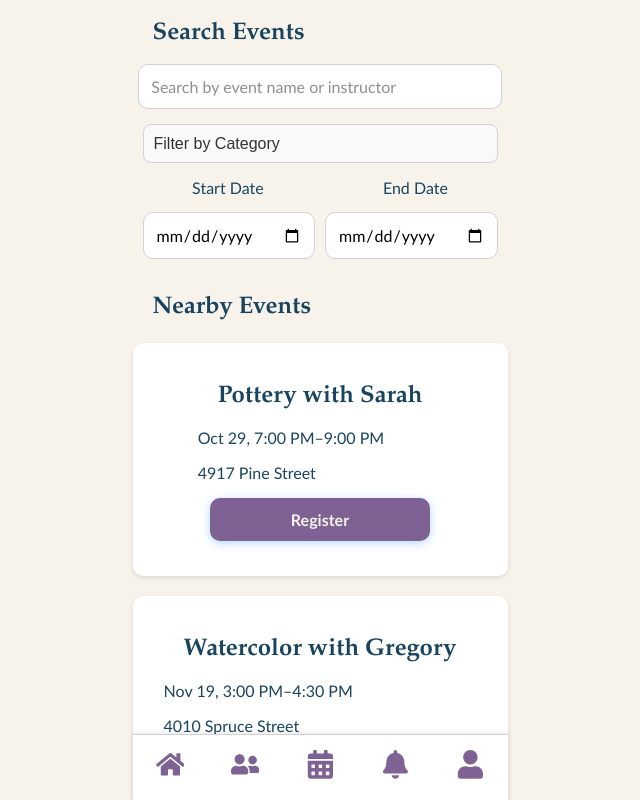
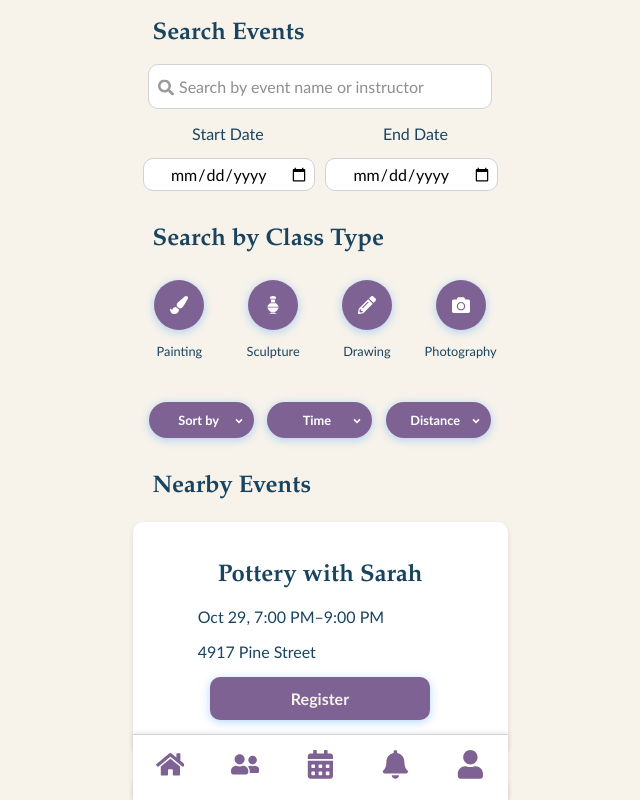
Before and after one commit to tiffanychang04/art-class-app, a React (Create React App) app: page /schedule in a window 1280 px wide. Shown: the top 800 px of the page, without its empty margins (320-960 px from the left). Built offline with nearby package versions, Linux system fonts and the light colour scheme.

Commit message:
more search features and css

```diff
--- a/src/App.css
+++ b/src/App.css
@@ -4,7 +4,6 @@ body {
   font-family: trebuchet ms;
   background-color: #f7f3eb; /* Light tan background */
   color: #19445f;
-  display: flex;
   justify-content: center;
 }
 
@@ -125,8 +124,6 @@ input::placeholder {
 .date-range-filter {
   display: flex;
   flex-direction: column;
-  width: 100%;
-
 }
 
 .date-labels {
@@ -139,57 +136,17 @@ input::placeholder {
   display: flex;
   padding-left: 10px;
   padding-right: 10px;
+  justify-content: space-between;
+  align-items: center;
   gap: 10px;
-  text-align: center;
 }
 
-/* Style the dropdown container */
-.filters select {
-  width: 100%;
-  padding: 10px 40px 10px 10px; /* Add more padding on the right for the custom arrow */
-  font-size: 1em;
-  border: 1px solid #d1d1d6;
-  border-radius: 8px;
-  outline: none;
-  background-color: #f9f9f9; /* Background color */
-  color: #333; /* Text color */
-  cursor: pointer;
-  appearance: none; /* Remove default dropdown arrow */
-  -webkit-appearance: none; /* For Safari */
-  -moz-appearance: none; /* For Firefox */
-  position: relative; /* Needed for positioning the arrow */
-}
-
-/* Custom Arrow */
-.filters select::after {
-  content: 'HI'; /* Unicode for the down arrow */
-  position: absolute;
-  right: 10px;
-  top: 50%;
-  transform: translateY(-50%); /* Vertically center the arrow */
-  font-size: 1.2em; /* Size of the arrow */
-  color: #333; /* Arrow color */
-  pointer-events: none; /* Prevent the arrow from interfering with the dropdown */
+.date-inputs input {
+  text-align: center;
+  padding: 5px;
 }
 
 
-/* Style the dropdown options */
-.filters select option {
-  padding: 10px;
-  background-color: #ffffff;
-  color: #333;
-}
-
-/* Optional: Change the style when dropdown is focused */
-.filters select:focus {
-  border-color: #5b9bd5; /* Blue border when focused */
-  background-color: #e0f0ff; /* Light blue background */
-}
-
-/* Optional: Hover effect on the dropdown options */
-.filters select option:hover {
-  background-color: #e0e0e0; /* Light gray background on hover */
-}
 
 /* Event card styling */
 .event-card button {
@@ -209,40 +166,24 @@ input::placeholder {
 }
 
 
-/* src/App.css */
-.search-container {
-  width: 300px;
-  margin: 20px auto;
-  text-align: center;
+/* Search */
+
+.search {
+  position: relative;
 }
 
-.search-input {
-  width: 100%;
-  padding: 8px;
-  border: 1px solid #ddd;
-  border-radius: 4px;
-  margin-bottom: 10px;
-  font-size: 16px;
-  font-family: trebuchet ms;
+.search input {
+  width: 300px;
+  padding-left: 30px;
 }
 
-.search-results {
-  list-style-type: none;
-  padding: 0;
-  margin: 0;
-  max-height: 200px;
-  overflow-y: auto;
-  border: 1px solid #ddd;
-  border-radius: 4px;
-}
-
-.search-results li {
-  padding: 8px;
-  border-bottom: 1px solid #ddd;
-}
-
-.search-results li:last-child {
-  border-bottom: none;
+.search-icon {
+  position: absolute;
+  left: 25px; /* Position the icon inside the input */
+  top: 55%;
+  transform: translateY(-50%);
+  pointer-events: none; /* Prevent the icon from interfering with input interaction */
+  color: #9b9b9b;
 }
 
 .username {
@@ -341,3 +282,93 @@ input[type="file"] {
 .add-friend-button:hover {
   background-color: #5a765b;
 }
+
+/* Category Icons Section */
+
+.category-icons {
+   display: flex;
+   justify-content: space-between;
+   font-size: 0.8rem;
+}
+
+.category-icons div {
+  display: flex;
+  flex-direction: column;
+  align-items: center;
+  gap: 0px;
+  width: 25%;
+}
+
+.category-icons button {
+  display: flex;
+  align-items: center;
+  justify-content: center;
+  background: #7f6294;
+  border: none;
+  border-radius: 50%;
+  cursor: pointer;
+  color: #FFFFFF;
+  width: 50px;
+  height: 50px;
+  margin-bottom: 0px;
+}
+
+
+.category-icons button:hover {
+  color: #000; /* Darker color on hover */
+}
+
+/* Filter buttons */
+
+.filters button {
+  position: relative;
+  display: flex;
+  border-radius: 50px;
+  font-size: 0.8rem;
+  color: #ffffff;
+  justify-content: center;
+  white-space: nowrap;
+  padding: 10px 16px 10px 10px;
+  width: 105px;
+}
+
+.filters svg {
+  position: absolute;
+  color: #ffffff;
+  right: 5px; /* Position the icon inside the input */
+  top: 55%;
+  transform: translateY(-50%);
+  pointer-events: none;
+}
+
+/* Popup */
+/* The overlay background */
+.popup-overlay {
+  position: fixed;
+  top: 0;
+  left: 0;
+  width: 100%;
+  height: 100%;
+  background-color: rgba(0, 0, 0, 0.5); /* Semi-transparent background */
+  display: flex;
+  justify-content: center;
+  align-items: center;
+  z-index: 1000; /* Ensure it appears above other content */
+}
+
+/* Content inside the popup */
+.popup-content {
+  background-color: white;
+  border-radius: 8px;
+  padding: 20px;
+  width: 300px;
+  box-shadow: 0 4px 8px rgba(0, 0, 0, 0.2);
+  display: flex;
+  flex-direction: column;
+  gap: 10px;
+}
+
+/* Range sliders */
+input[type="range"] {
+  width: 100%;
+}
--- a/src/SchedulePage.js
+++ b/src/SchedulePage.js
@@ -1,4 +1,7 @@
 import React, { useState, useEffect } from 'react';
+import { FaPaintBrush, FaPencilAlt, FaCamera } from 'react-icons/fa'; // Import category icons
+import { GiPaintedPottery } from "react-icons/gi";
+import { RiArrowDropDownLine } from "react-icons/ri";
 import { items } from './events'; // Import the events array
 import EventCard from './EventCard'; // Import the EventCard component
 import Search from './Search'; // Import the Search component
@@ -12,22 +15,15 @@ function SchedulePage() {
   const [dateFilterEnd, setDateFilterEnd] = useState(''); // State for end date filter
   const [filteredItems, setFilteredItems] = useState(items); // State for filtered events
 
-  // This useEffect will be called whenever the searchTerm, categoryFilter, or dateFilter changes
+  // Filter items based on search, category, and date filters
   useEffect(() => {
     const filtered = items.filter((event) => {
-      // Always check category
       const matchesCategory = categoryFilter ? event.category === categoryFilter : true;
-
-      // Check if the event date is within the date range
-      const eventDate = new Date(event.start_datetime); // Assuming event.start_datetime is in a valid date format
-
-      // Handle start date and end date filtering
+      const eventDate = new Date(event.start_datetime);
       const matchesDateRange = (
         (dateFilterStart ? new Date(dateFilterStart) <= eventDate : true) &&
         (dateFilterEnd ? new Date(dateFilterEnd) >= eventDate : true)
       );
-
-      // Check if event matches search term
       const matchesSearch = searchTerm === "" ||
                             event.name.toLowerCase().includes(searchTerm.toLowerCase()) ||
                             event.instructor.toLowerCase().includes(searchTerm.toLowerCase());
@@ -36,67 +32,152 @@ function SchedulePage() {
     });
 
     setFilteredItems(filtered);
-  }, [searchTerm, categoryFilter, dateFilterStart, dateFilterEnd]); // Only re-filter when any of these values change
+  }, [searchTerm, categoryFilter, dateFilterStart, dateFilterEnd]);
 
-  // Handle category filter change
-  const handleCategoryChange = (event) => {
-    const selectedCategory = event.target.value;
-    setCategoryFilter(selectedCategory);
+  const handleCategoryClick = (category) => {
+    setCategoryFilter(category);
   };
 
-  // Handle start date filter change
-  const handleDateStartChange = (event) => {
-    const selectedStartDate = event.target.value;
-    setDateFilterStart(selectedStartDate);
+
+    // Handle search term change
+    const handleSearch = (event) => {
+      const query = event.target.value;
+      setSearchTerm(query);
+    };
+
+    const [isPopupVisible, setPopupVisible] = useState(false); // State to toggle popup visibility
+  const [startTime, setStartTime] = useState(0); // Start time in minutes
+  const [endTime, setEndTime] = useState(1440); // End time in minutes
+
+  // Convert time in minutes to HH:MM format
+  const convertMinutesToTime = (minutes) => {
+    const hours = Math.floor(minutes / 60);
+    const mins = minutes % 60;
+    return `${hours.toString().padStart(2, "0")}:${mins.toString().padStart(2, "0")}`;
   };
 
-  // Handle end date filter change
-  const handleDateEndChange = (event) => {
-    const selectedEndDate = event.target.value;
-    setDateFilterEnd(selectedEndDate);
+  // Function to toggle popup visibility
+  const togglePopup = () => {
+    setPopupVisible((prev) => !prev);
   };
 
-  // Handle search term change
-  const handleSearch = (event) => {
-    const query = event.target.value;
-    setSearchTerm(query);
+  // Close the popup when clicking outside
+  const handleClickOutside = (e) => {
+    if (!e.target.closest('.popup') && !e.target.closest('button')) {
+      setPopupVisible(false);
+    }
   };
 
+  // Add event listener to handle click outside
+  React.useEffect(() => {
+    document.addEventListener('click', handleClickOutside);
+    return () => {
+      document.removeEventListener('click', handleClickOutside);
+    };
+  }, []);
   return (
     <div className="schedule-page">
       <h2>Search Events</h2>
       <Search searchTerm={searchTerm} onSearchChange={handleSearch} />
 
-      {/* Filters */}
-      <div className="filters">
-        <select value={categoryFilter} onChange={handleCategoryChange}>
-          <option value="">Filter by Category</option>
-          <option value="Painting">Painting</option>
-          <option value="Sculpture">Sculpture</option>
-          <option value="Drawing">Drawing</option>
-          <option value="Photography">Photography</option>
-        </select>
-      </div>
-        {/* Date Range Filter */}
-        <div className="date-range-filter">
+      {/* Date Range Filter */}
+      <div className="date-range-filter">
         <div className="date-labels">
-          <label for="start-date">Start Date</label>
-          <label for="end-date">End Date</label>
+          <label htmlFor="start-date">Start Date</label>
+          <label htmlFor="end-date">End Date</label>
         </div>
         <div className="date-inputs">
           <input
             type="date"
             value={dateFilterStart}
-            onChange={handleDateStartChange}
+            onChange={(e) => setDateFilterStart(e.target.value)}
           />
-
           <input
             type="date"
             value={dateFilterEnd}
-            onChange={handleDateEndChange}
+            onChange={(e) => setDateFilterEnd(e.target.value)}
           />
         </div>
+      </div>
+
+      {/* Search by Class Type with Icons */}
+      <h2>Search by Class Type</h2>
+
+      <div className="category-icons">
+        <div id="painting-icon">
+        <button onClick={() => handleCategoryClick("Painting")}>
+          <FaPaintBrush size={18} />
+        </button>
+        <p>Painting</p>
         </div>
+        <div id="sculpture-icon">
+        <button onClick={() => handleCategoryClick("Sculpture")}>
+          <GiPaintedPottery size={20} />
+        </button>
+        <p>Sculpture</p>
+        </div>
+        <div>
+        <button onClick={() => handleCategoryClick("Drawing")}>
+          <FaPencilAlt size={18} />
+        </button>
+        <p>Drawing</p>
+        </div>
+        <div>
+        <button onClick={() => handleCategoryClick("Photography")}>
+          <FaCamera size={18} />
+        </button>
+        <p>Photography</p>
+        </div>
+      </div>
+
+      <div className="filters">
+        <button>
+          <span>Sort by</span>
+          <RiArrowDropDownLine size={20}/>
+        </button>
+
+        <button onClick={togglePopup}>
+        <span>Time</span>
+          <RiArrowDropDownLine size={20}/>
+        </button>
+
+        {isPopupVisible && (
+        <div className="popup-overlay">
+          <div className="popup-content">
+            <div>
+              <label>Start Time: {convertMinutesToTime(startTime)}</label>
+              <input
+                type="range"
+                min="0"
+                max="1440"
+                value={startTime}
+                onChange={(e) => setStartTime(Number(e.target.value))}
+              />
+            </div>
+
+            <div>
+              <label>End Time: {convertMinutesToTime(endTime)}</label>
+              <input
+                type="range"
+                min="0"
+                max="1440"
+                value={endTime}
+                onChange={(e) => setEndTime(Number(e.target.value))}
+              />
+            </div>
+
+            <button onClick={() => setPopupVisible(false)}>Apply</button>
+          </div>
+        </div>
+      )}
+
+        <button>
+        <span>Distance</span>
+          <RiArrowDropDownLine size={20}/>
+        </button>
+      </div>
+
+      {/* Nearby Events */}
       <h2>Nearby Events</h2>
       <div className="nearby-events">
         {filteredItems.length > 0 ? (
@@ -104,9 +185,9 @@ function SchedulePage() {
             <EventCard
               key={index}
               event={event}
-              isRegistered={registeredEvents.some(e => e.name === event.name)} // Check if the event is already registered
-              onRegister={() => addEvent(event)} // Register event
-              onUnregister={() => removeEvent(event)} // Unregister event
+              isRegistered={registeredEvents.some(e => e.name === event.name)}
+              onRegister={() => addEvent(event)}
+              onUnregister={() => removeEvent(event)}
             />
           ))
         ) : (
--- a/src/Search.js
+++ b/src/Search.js
@@ -1,5 +1,7 @@
 // Search.js
 import React from 'react';
+import { FaSearch } from 'react-icons/fa';
+import './App.css';
 
 function Search({ searchTerm, onSearchChange }) {
   return (
@@ -10,6 +12,9 @@ function Search({ searchTerm, onSearchChange }) {
         value={searchTerm}
         onChange={onSearchChange}
       />
+      <div className="search-icon">
+        <FaSearch />
+      </div>
     </div>
   );
 }
```
